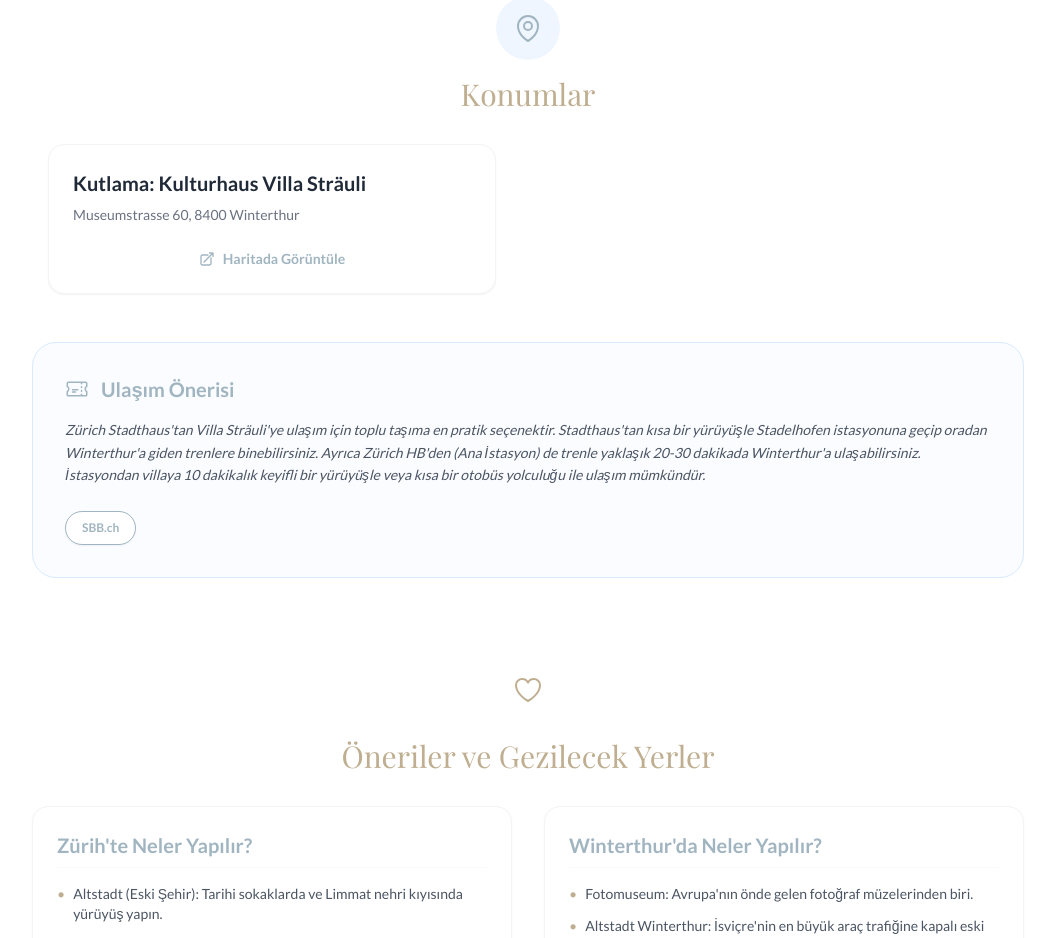
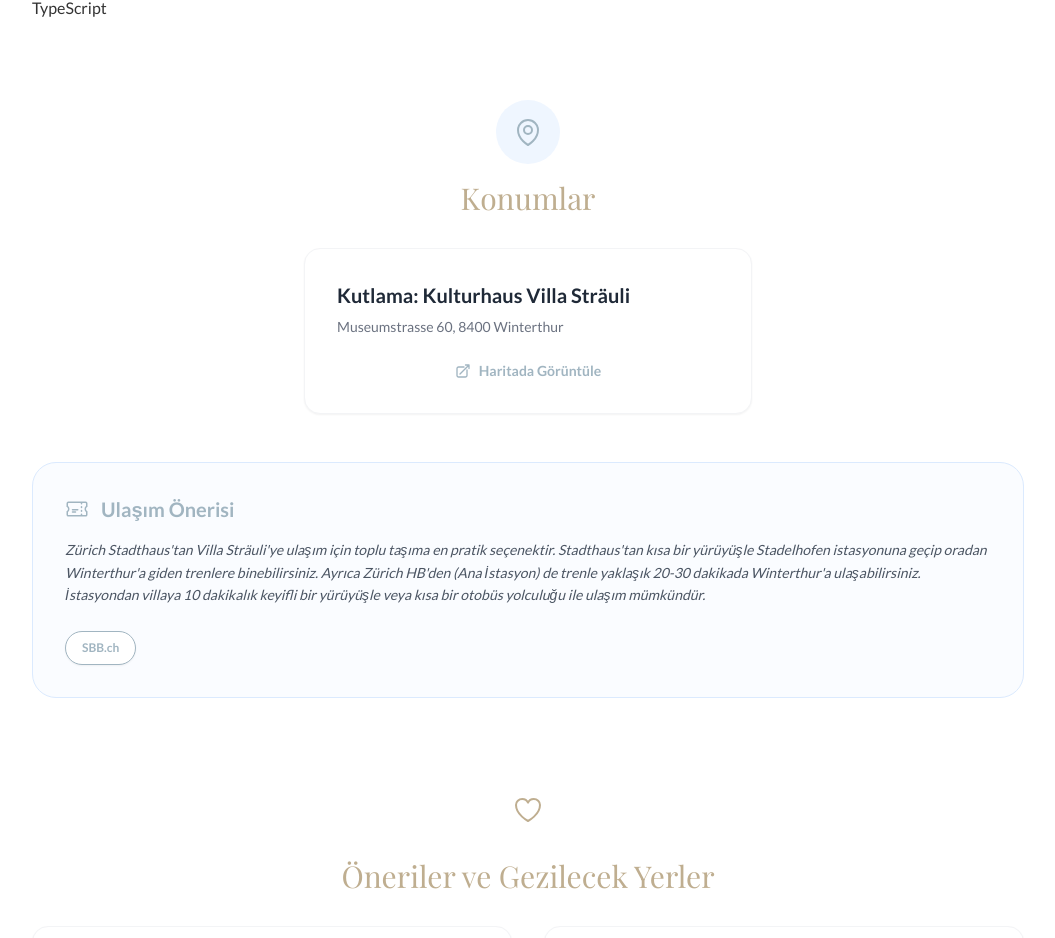
Before and after one commit to Ecomak/wedding, a React (Vite) app: page / in a window 1280 px wide. Shown: the part 1906-2844 px from the top of the page, without its empty margins (112-1167 px from the left). Built offline with nearby package versions, Linux system fonts and the light colour scheme; a web font is replaced by a local one.

Commit message:
Update App.tsx

```diff
--- a/App.tsx
+++ b/App.tsx
@@ -99,6 +99,7 @@ const App: React.FC = () => {
             </div>
           </section>
 
+          TypeScript
 {/* Location Section */}
 <section id="location" className="text-center scroll-mt-24">
   <div className="inline-block p-4 mb-4 rounded-full bg-blue-50 text-[#A1B5C1]">
@@ -109,16 +110,16 @@ const App: React.FC = () => {
   </div>
   <h2 className="text-3xl text-gold playfair mb-8">{t.locationTitle}</h2>
 
-            <div className="grid grid-cols-1 md:grid-cols-2 gap-8 mb-12">
-
+  {/* CHANGE: Swapped grid for flex + justify-center to center the single card */}
+  <div className="flex justify-center mb-12 px-4">
     {/* Winterthur Venue */}
-              <div className="bg-white p-6 rounded-2xl border border-gray-100 shadow-sm flex flex-col justify-between text-left mx-auto w-full max-w-md">
+    <div className="bg-white p-8 rounded-2xl border border-gray-100 shadow-sm flex flex-col justify-between text-left w-full max-w-md">
       <div>
         <h3 className="text-xl font-bold text-gray-800 mb-2">{t.venueWinterthurTitle}</h3>
         <p className="text-gray-500 mb-6 text-sm">{t.venueWinterthurAddress}</p>
       </div>
       <a
-                  href="https://www.google.com/maps/place/Kulturhaus+Villa+Sträuli/@47.5016989,8.7239641,17z/data=!3m2!4b1!5s0x479a9982bd34f091:0xe2299d477b01c8e5!4m6!3m5!1s0x479a99b207b31019:0x1cb2b27b6d5a610e!8m2!3d47.501699!4d8.728835!16s%2Fg%2F1tgnl0xk?entry=ttu&g_ep=EgoyMDI1MTIwOS4wIKXMDSoKLDEwMDc5MjA2N0gBUAM%3D"
+        href="https://maps.google.com/?q=Kulturhaus+Villa+Sträuli+Winterthur"
         target="_blank"
         rel="noopener noreferrer"
         className="inline-flex items-center justify-center gap-2 text-sm font-bold text-[#A1B5C1] hover:text-[#8fa3af] transition-colors"
```
Lines whose indentation alone changed are shown as unchanged.
